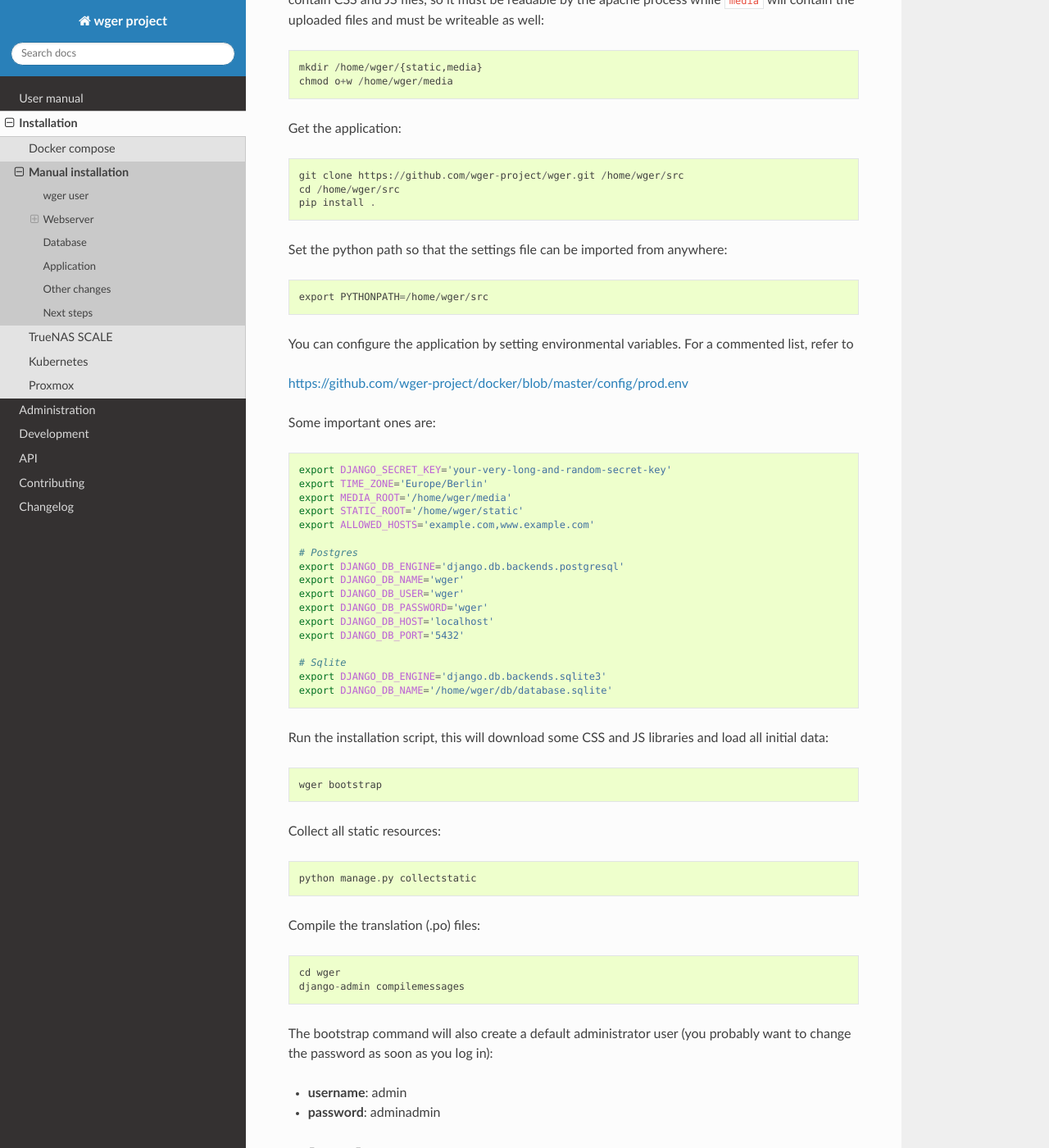
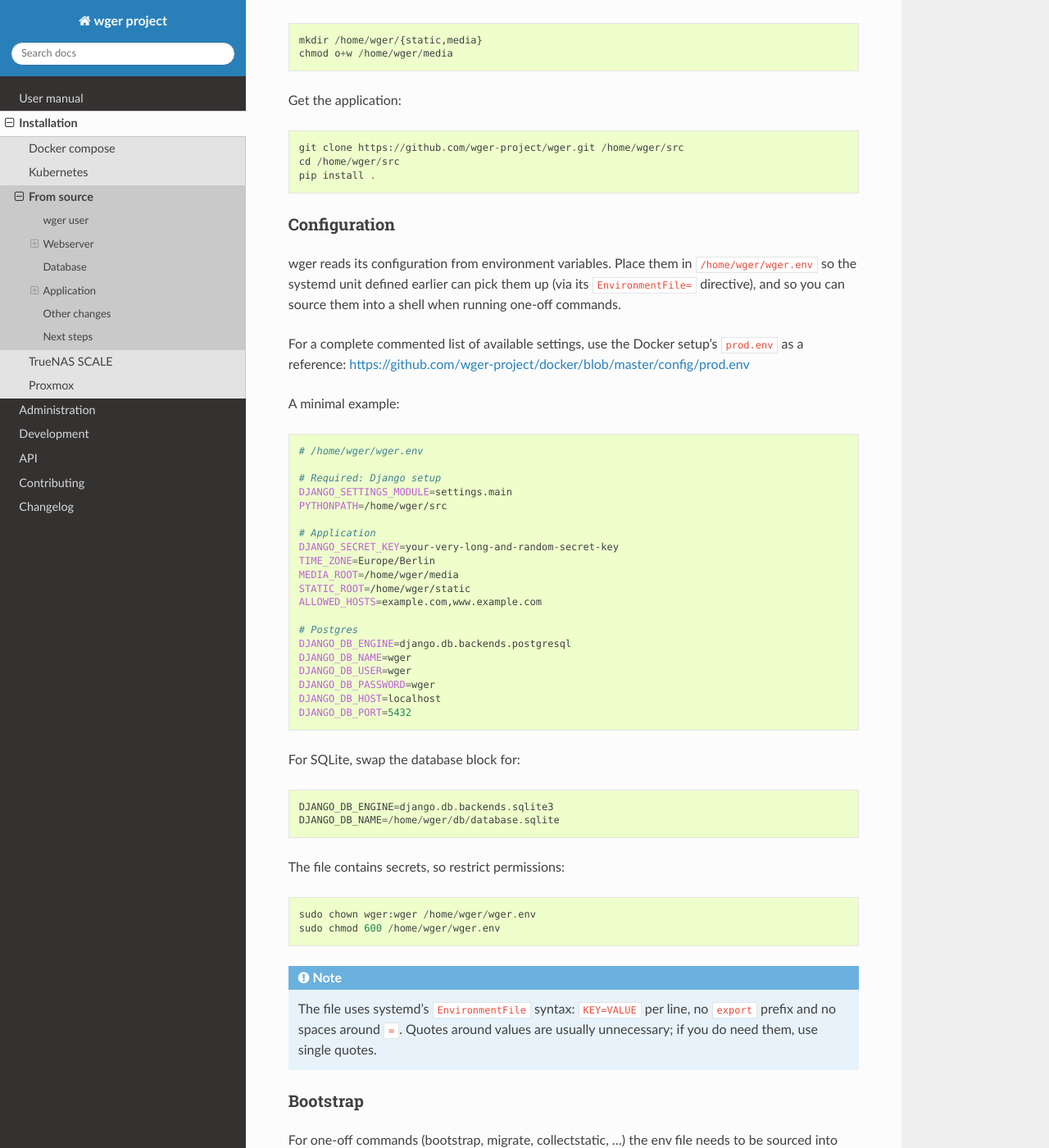
Before and after one commit to wger-project/docs, a Sphinx documentation site: the page built from docs/installation/from-source.rst, in a window 1280 px wide and 1400 px high, scrolled down 3416 px. Shown: the whole window at 82% size. Built offline with Sphinx 7.4.7 and the Read the Docs theme 3.1.0, drawn with Linux system fonts in a browser that asks for light colours; some of the changed text lies outside the part shown.

Commit message:
Update documentation, to use env variables as well

```diff
--- a/docs/installation/from-source.rst
+++ b/docs/installation/from-source.rst
@@ -1,7 +1,7 @@
 .. _installation:
 
-Manual installation
-===================
+From source
+===========
 
 Install ``npm`` / ``nodejs`` >= 22,  and ``sass``
 
@@ -165,10 +163,9 @@
   python3 -m venv /home/wger/venv
   source /home/wger/venv/bin/activate
 
-Create folders to collect all static resources and save uploaded files. The
-``static`` folder will only contain CSS and JS files, so it must be readable
-by the apache process while ``media`` will contain the uploaded files and must
-be writeable as well::
+Create folders for static resources and uploaded files. The ``static`` folder
+contains generated CSS and JS files (read by Caddy), the ``media`` folder
+receives uploads (read by Caddy, written by gunicorn)::
 
   mkdir /home/wger/{static,media}
   chmod o+w /home/wger/media
@@ -179,55 +176,84 @@
   cd /home/wger/src
   pip install .
 
-Set the python path so that the settings file can be imported from anywhere::
+Configuration
+~~~~~~~~~~~~~
 
-    export PYTHONPATH=/home/wger/src
+wger reads its configuration from environment variables. Place them in
+``/home/wger/wger.env`` so the systemd unit defined earlier can pick them
+up (via its ``EnvironmentFile=`` directive), and so you can source them
+into a shell when running one-off commands.
 
-You can configure the application by setting environmental variables. For a commented list,
-refer to
-
+For a complete commented list of available settings, use the Docker
+setup's ``prod.env`` as a reference:
 https://github.com/wger-project/docker/blob/master/config/prod.env
 
-Some important ones are:
+A minimal example:
 
 .. code-block:: bash
 
-    export DJANGO_SECRET_KEY='your-very-long-and-random-secret-key'
-    export TIME_ZONE='Europe/Berlin'
-    export MEDIA_ROOT='/home/wger/media'
-    export STATIC_ROOT='/home/wger/static'
-    export ALLOWED_HOSTS='example.com,www.example.com'
+    # /home/wger/wger.env
+
+    # Required: Django setup
+    DJANGO_SETTINGS_MODULE=settings.main
+    PYTHONPATH=/home/wger/src
+
+    # Application
+    DJANGO_SECRET_KEY=your-very-long-and-random-secret-key
+    TIME_ZONE=Europe/Berlin
+    MEDIA_ROOT=/home/wger/media
+    STATIC_ROOT=/home/wger/static
+    ALLOWED_HOSTS=example.com,www.example.com
 
     # Postgres
-    export DJANGO_DB_ENGINE='django.db.backends.postgresql'
-    export DJANGO_DB_NAME='wger'
-    export DJANGO_DB_USER='wger'
-    export DJANGO_DB_PASSWORD='wger'
-    export DJANGO_DB_HOST='localhost'
-    export DJANGO_DB_PORT='5432'
+    DJANGO_DB_ENGINE=django.db.backends.postgresql
+    DJANGO_DB_NAME=wger
+    DJANGO_DB_USER=wger
+    DJANGO_DB_PASSWORD=wger
+    DJANGO_DB_HOST=localhost
+    DJANGO_DB_PORT=5432
 
-    # Sqlite
-    export DJANGO_DB_ENGINE='django.db.backends.sqlite3'
-    export DJANGO_DB_NAME='/home/wger/db/database.sqlite'
+For SQLite, swap the database block for::
 
-Run the installation script, this will download some CSS and JS libraries and
-load all initial data::
+    DJANGO_DB_ENGINE=django.db.backends.sqlite3
+    DJANGO_DB_NAME=/home/wger/db/database.sqlite
 
-  wger bootstrap
+The file contains secrets, so restrict permissions::
 
+    sudo chown wger:wger /home/wger/wger.env
+    sudo chmod 600 /home/wger/wger.env
+
+.. note::
+
+   The file uses systemd's ``EnvironmentFile`` syntax: ``KEY=VALUE`` per
+   line, no ``export`` prefix and no spaces around ``=``. Quotes around
+   values are usually unnecessary; if you do need them, use single quotes.
+
+Bootstrap
+~~~~~~~~~
+
+For one-off commands (bootstrap, migrate, collectstatic, …) the env file
+needs to be sourced into the current shell. As the wger user with the
+virtualenv active::
+
+    set -a; . /home/wger/wger.env; set +a
+
+Run the installation script — this downloads JS/CSS libraries and loads
+initial data::
+
+    wger bootstrap
 
 Collect all static resources::
 
-  python manage.py collectstatic
+    python manage.py collectstatic
 
 Compile the translation (.po) files::
 
-  cd wger
-  django-admin compilemessages
+    cd wger
+    django-admin compilemessages
 
-The bootstrap command will also create a default administrator user (you probably
-want to change the password as soon as you log in):
-
+The bootstrap command also creates a default administrator user. **Change
+the password immediately after first login:**
 
 * **username**: admin
 * **password**: adminadmin
```
Also changed, not shown: other parts of docs/installation/from-source.rst (+0 -2 lines), docs/installation/index.rst (+9 -7 lines).
